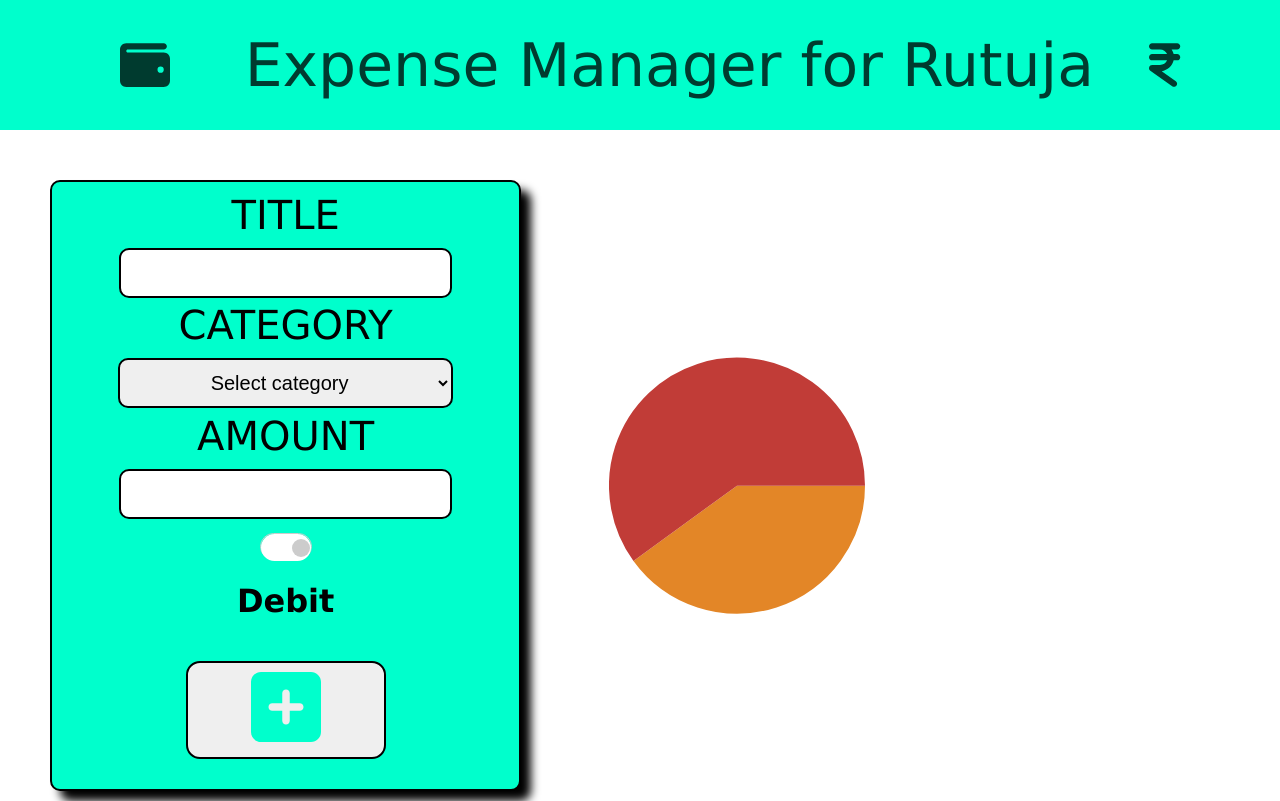
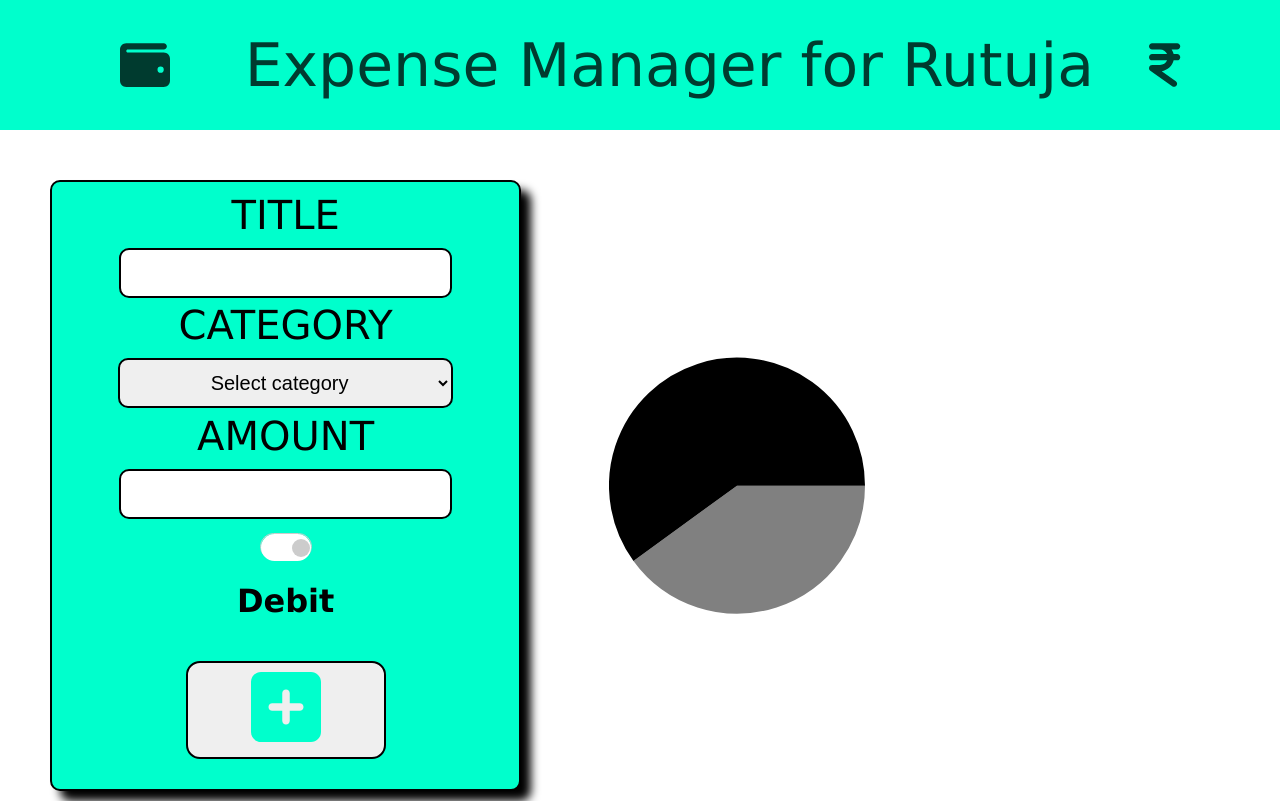
Before and after one commit to joey2310/Expense_Calculator_Project, a React (Create React App) app: page / in a window 1280 px wide. Shown: the top 801 px of the page. Built offline with nearby package versions, Linux system fonts and the light colour scheme.

Commit message:
small changes in css

```diff
--- a/src/App.css
+++ b/src/App.css
@@ -1,5 +1,13 @@
 .App{
   font-family: Arial, sans-serif;
+}
+
+body{margin: 0;
+  padding:0;
+  background-color: rgb(255, 255, 255);
+  /* background-image: url('https://i0.wp.com/www.sutisoft.com/blog/wp-content/uploads/2016/10/Tips-on-How-to-Manage-Your-Travel-Expenses.jpg?w=1663&ssl=1'); */
+  background-size:100%;
+  background-repeat:no-repeat;
 }
 
 .App-header{
--- a/src/App.js
+++ b/src/App.js
@@ -22,7 +22,6 @@ const ExpenseForm = ({ onAddExpense, onUpdateChart }) => {
       return;
     }
     const adjustedAmount = credit ? +amount : -amount; // Adjust amount based on toggle state
-
 
     const newExpense = {
       id: Math.random().toString(),
@@ -83,8 +82,8 @@ const ExpenseForm = ({ onAddExpense, onUpdateChart }) => {
 function App() {
   const [expenses, setExpenses] = useState([]);
   const [chartData, setChartData] = useState([
-    { title: 'Income', value: 100, color: '#E38627' },
-    { title: 'Expense', value: 150, color: '#C13C37' },
+    { title: 'Income', value: 100, color: 'grey' },
+    { title: 'Expense', value: 150, color: 'black' },
   ]);
 
   const addExpense = (expense) => {
```
Also changed, not shown: 1 other file (tests, documents, lock files or other folders).
